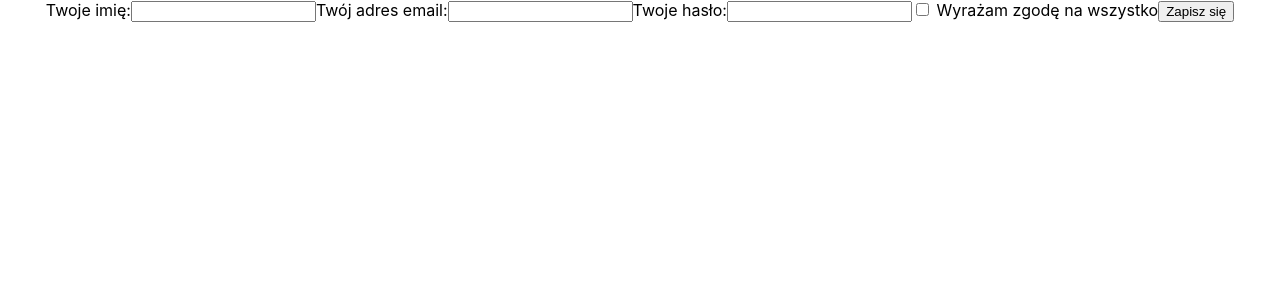
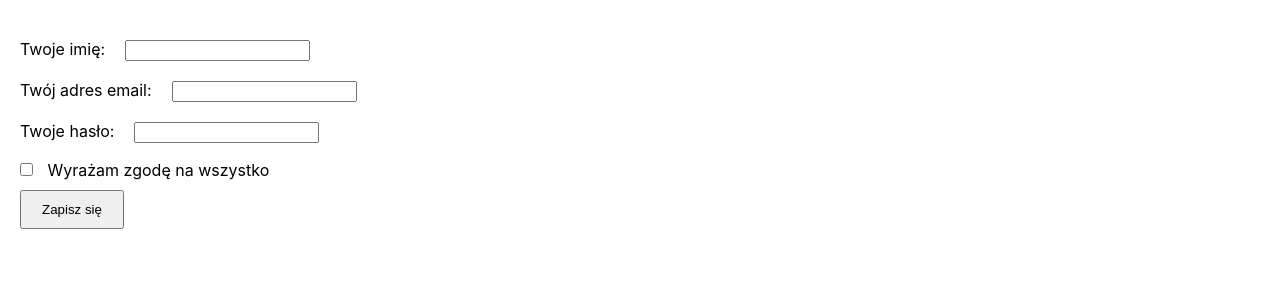
Before and after one commit to agapoli89/form-validation, a React (Create React App) app: page / in a window 1280 px wide. Shown: the top 300 px of the page. Built offline with nearby package versions, Linux system fonts and the light colour scheme.

Commit message:
Style form

```diff
--- a/src/App.css
+++ b/src/App.css
@@ -1,38 +1,24 @@
-.App {
-  text-align: center;
+form {
+  margin: 20px;
 }
 
-.App-logo {
-  height: 40vmin;
-  pointer-events: none;
+label {
+  display: block;
 }
 
-@media (prefers-reduced-motion: no-preference) {
-  .App-logo {
-    animation: App-logo-spin infinite 20s linear;
-  }
+input {
+  margin-left: 20px;
+  margin-top: 20px;
 }
 
-.App-header {
-  background-color: #282c34;
-  min-height: 100vh;
-  display: flex;
-  flex-direction: column;
-  align-items: center;
-  justify-content: center;
-  font-size: calc(10px + 2vmin);
-  color: white;
+input[type="checkbox"] {
+  margin-left: 0;
+  margin-right: 10px;
 }
 
-.App-link {
-  color: #61dafb;
+button {
+  display: block;
+  max-width: 200px;
+  padding: 10px 20px;
+  margin-top: 10px;
 }
-
-@keyframes App-logo-spin {
-  from {
-    transform: rotate(0deg);
-  }
-  to {
-    transform: rotate(360deg);
-  }
-}
```
